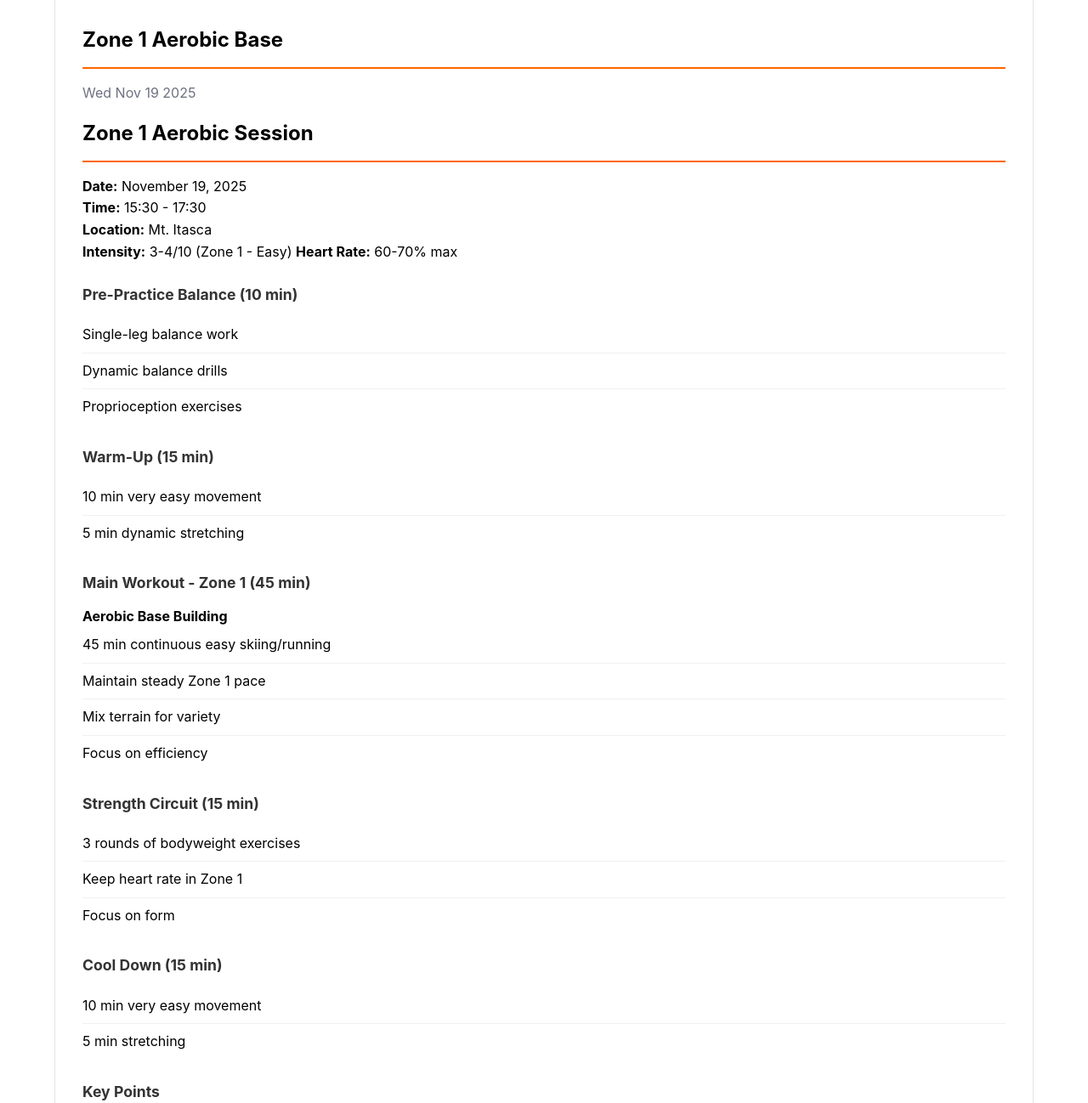
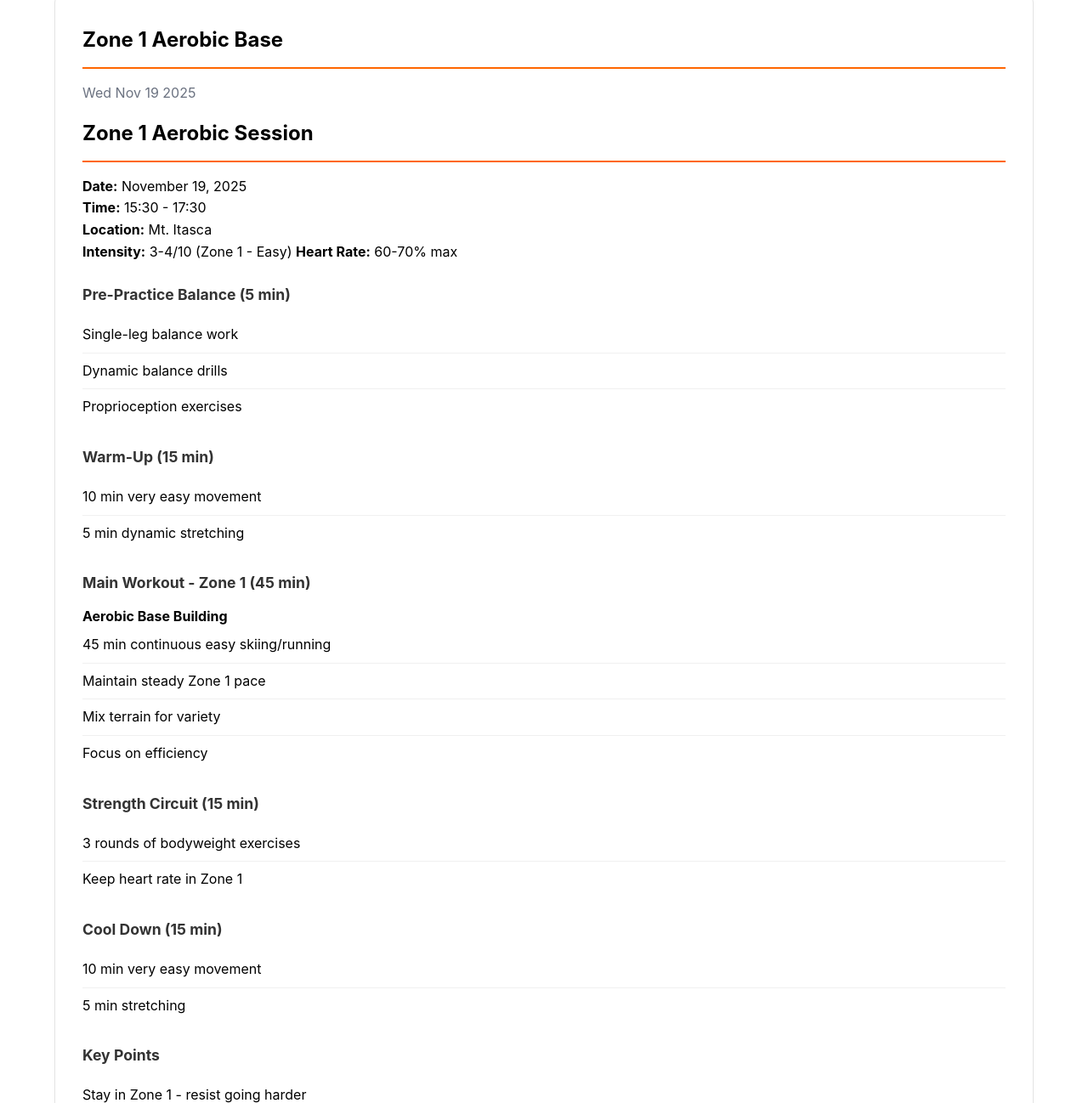
Before and after one commit to jimbike/rapidsnordic, an Astro site in the folder rapidsnordic-astro/: page /workouts/2025-11-19-workout in a window 1280 px wide. Shown: the part 110-1408 px from the top of the page at 85% size. Built offline with nearby package versions, Linux system fonts and the light colour scheme; Astro itself is replaced by a stand-in of ours.

Commit message:
MacBook-Pro-3.local 2025-11-19:7:1:19

```diff
--- a/rapidsnordic-astro/src/content/workouts/2025-11-19-workout.md
+++ b/rapidsnordic-astro/src/content/workouts/2025-11-19-workout.md
@@ -18,7 +18,7 @@
 **Intensity:** 3-4/10 (Zone 1 - Easy)
 **Heart Rate:** 60-70% max
 
-### Pre-Practice Balance (10 min)
+### Pre-Practice Balance (5 min)
 - Single-leg balance work
 - Dynamic balance drills
 - Proprioception exercises
@@ -38,7 +38,6 @@
 ### Strength Circuit (15 min)
 - 3 rounds of bodyweight exercises
 - Keep heart rate in Zone 1
-- Focus on form
 
 ### Cool Down (15 min)
 - 10 min very easy movement
```
